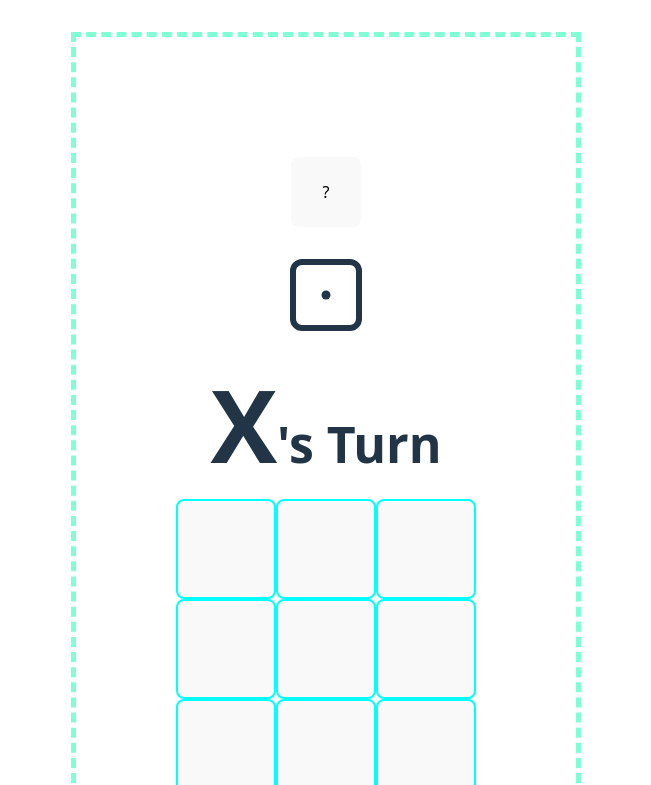
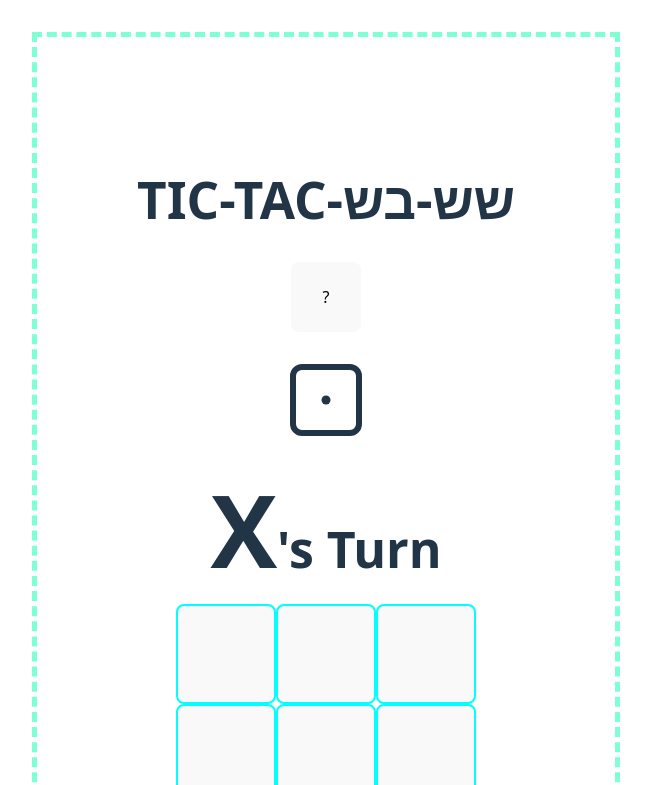
Before and after one commit to JonathanMiroshnik/TicTacToeBackgammon, a React (Vite) app: page / in a window 1280 px wide. Shown: the top 785 px of the page, without its empty margins (314-965 px from the left). Built offline with nearby package versions, Linux system fonts and the light colour scheme.

Commit message:
Added Game title

```diff
--- a/src/components/Game/Game.tsx
+++ b/src/components/Game/Game.tsx
@@ -204,6 +204,7 @@ function Game () {
 
     return (
         <div className="game_screen">
+            <h1><b>TIC-TAC-שש-בש</b></h1>
             {/* TODO: When BOARD_SIDE_LENGTH is 2, the game_screen div changes size when I click a cell, but it works fine for BOARD_SIDE_LENGTH > 2 */}
             <div className="information-display-div">
                 <button onClick={() => setShowInformation(true)} > ? </button>
```
